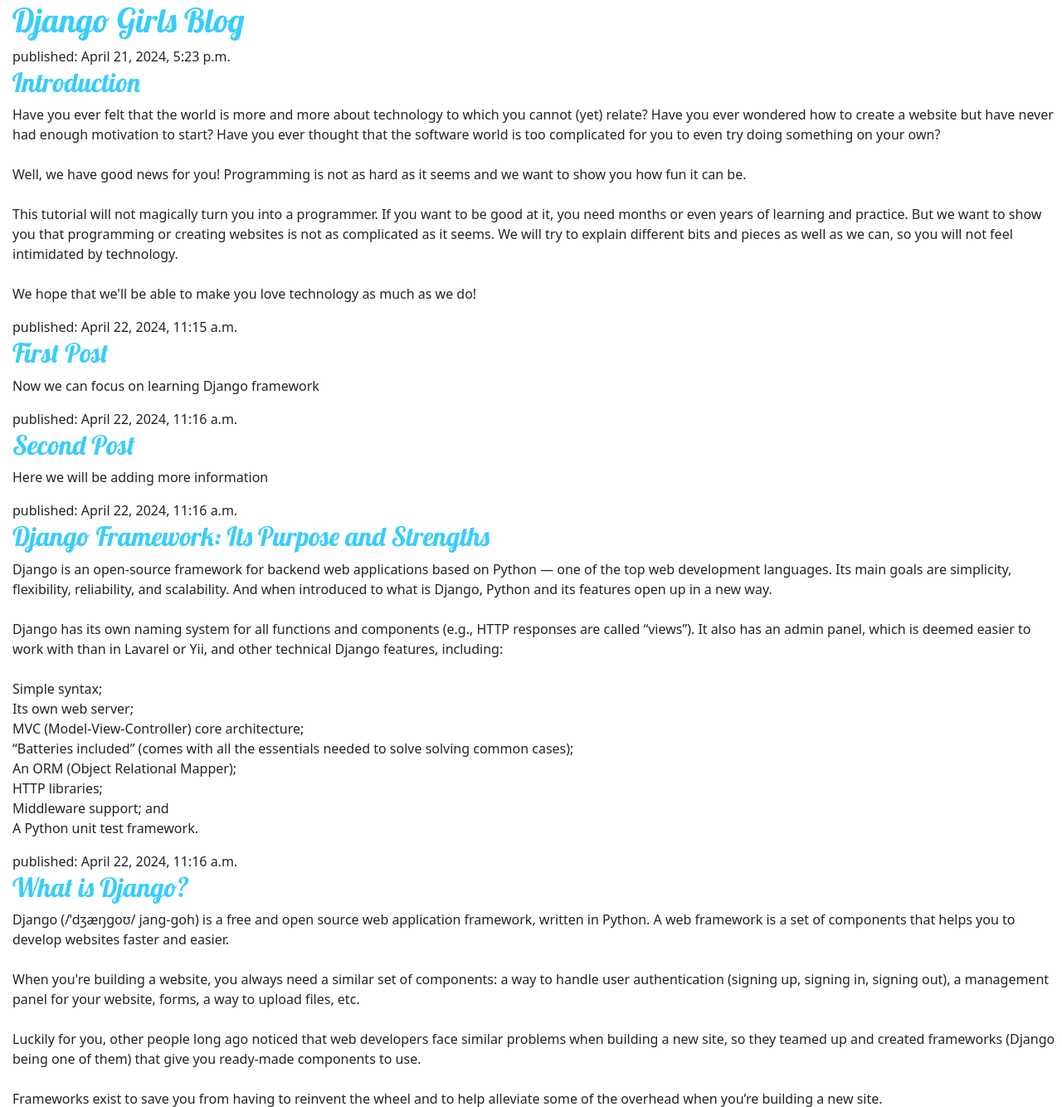
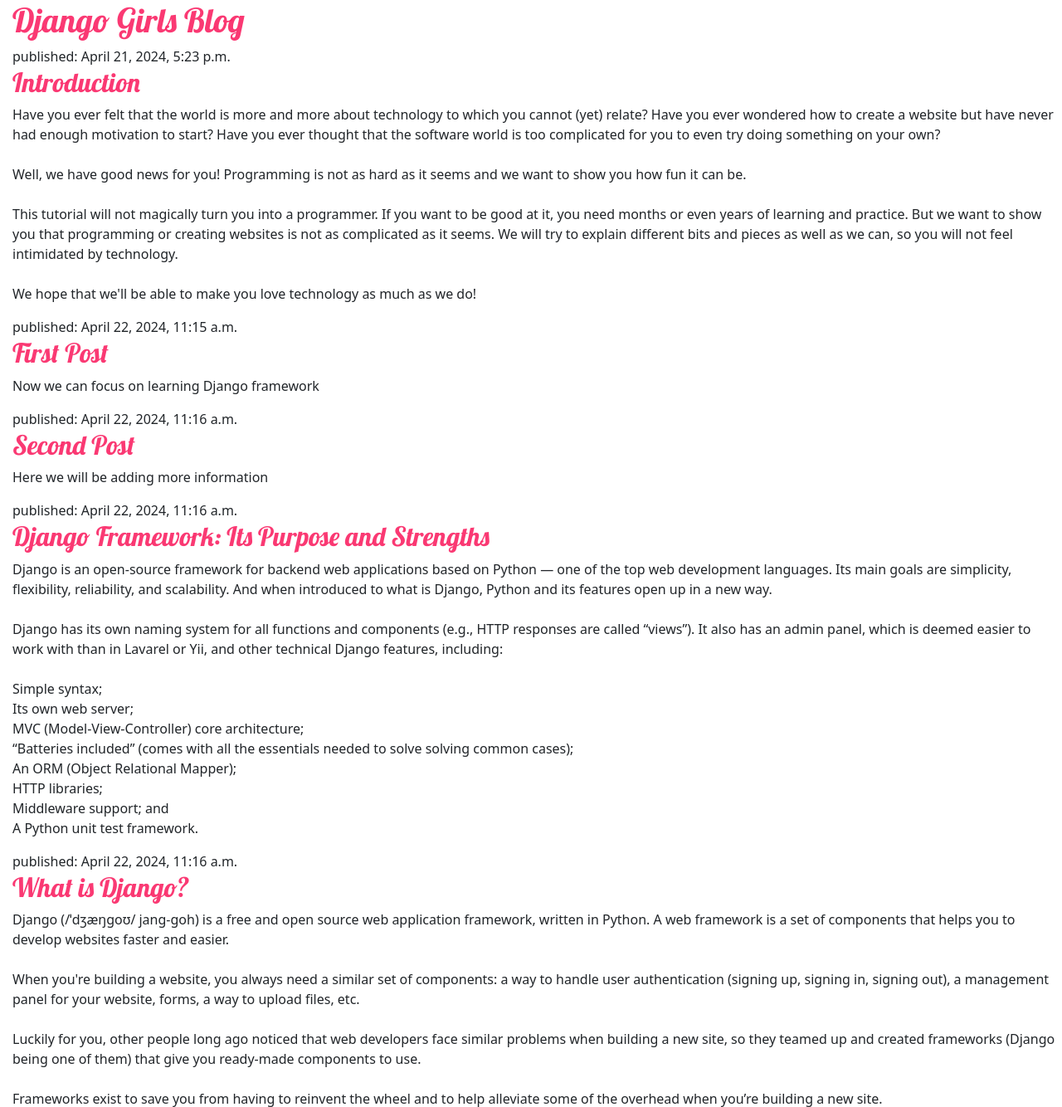
Before and after one commit to kamadomin/my-first-blog, a Django app: page / in a window 1280 px wide. Shown: the top 1334 px of the page at 83% size. Run offline with Django 3.2, Linux system fonts and the light colour scheme; data comes from the database, SQL or seed files in the repository.

Commit message:
Changed the HTML for the site-headers color.

```diff
--- a/blog/static/css/blog.css
+++ b/blog/static/css/blog.css
@@ -1,5 +1,5 @@
 h1 a, h2 a {
-    color: #21c7f9e3;
+    color: #f92162e3;
     text-decoration: none;
     font-family: 'Lobster';
 }
```
